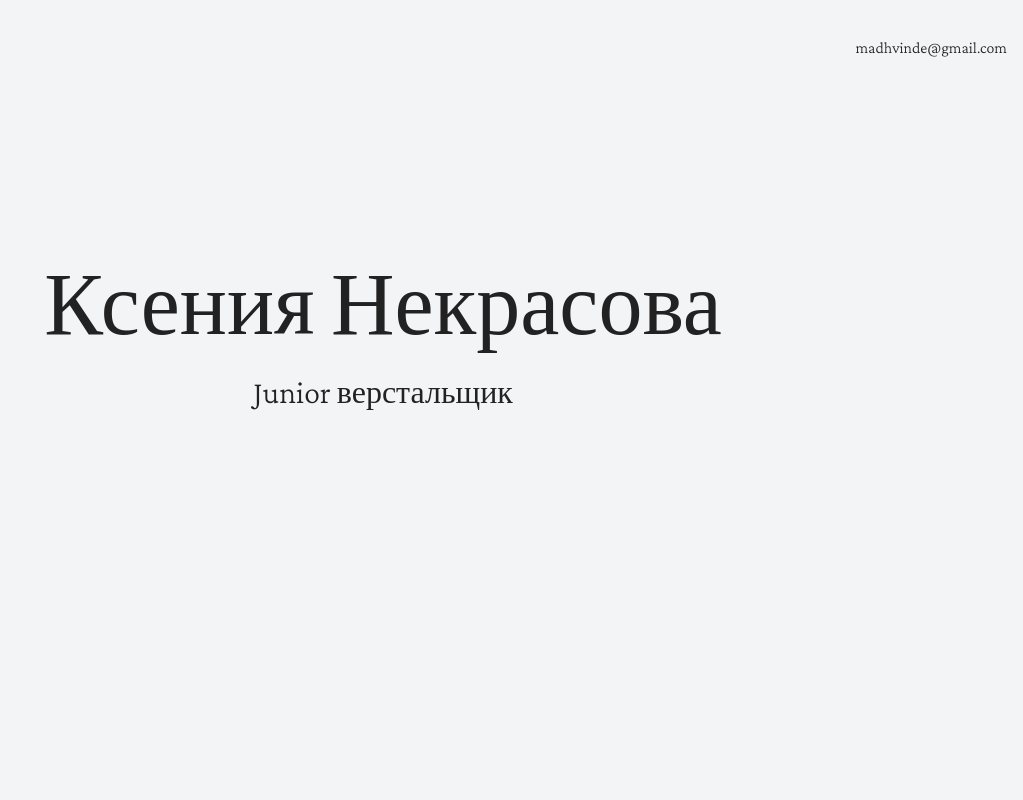
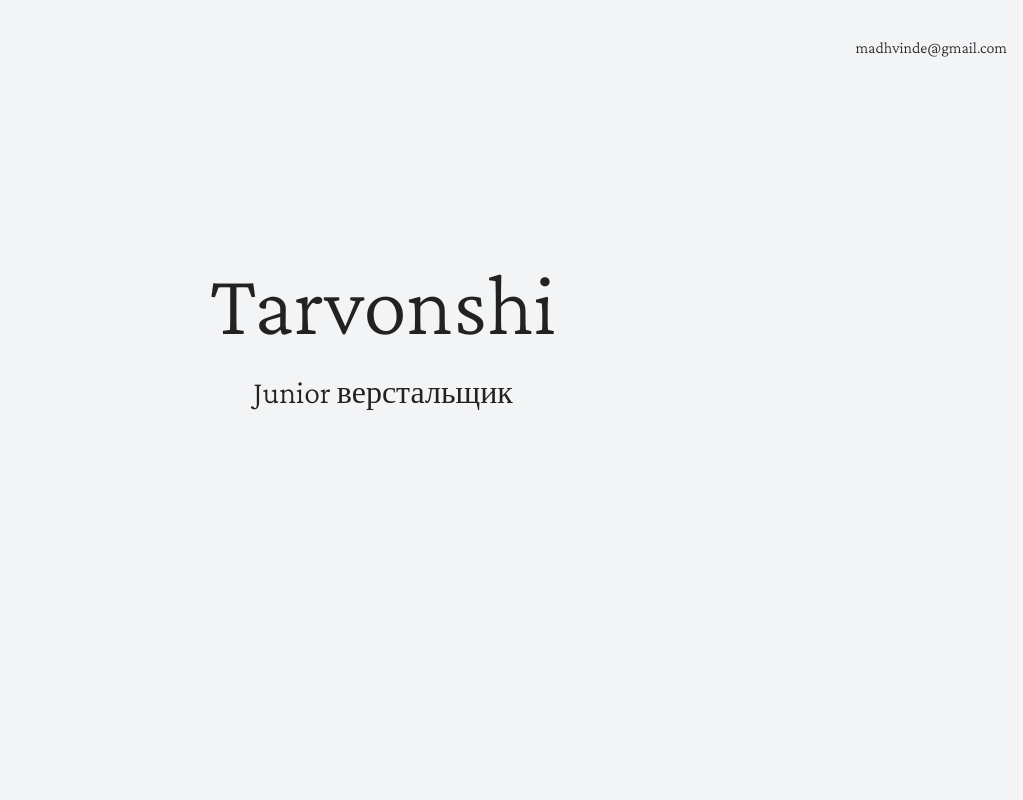
Before and after one commit to Tarvonshi/tarvonshi, a plain HTML site: page index.html in a window 1280 px wide. Shown: the top 800 px of the page, without its empty margins (257-1280 px from the left). Drawn offline with nearby package versions, Linux system fonts and the light colour scheme.

Commit message:
Changed name in the file

```diff
--- a/index.html
+++ b/index.html
@@ -19,7 +19,7 @@
     </header>
 
     <section class="hero-image">
-      <div class="container"><h1 class="heading">Ксения Некрасова</h1>
+      <div class="container"><h1 class="heading">Tarvonshi</h1>
       <div class="container"><p>Junior верстальщик</p></div>
     </section>
 
```
